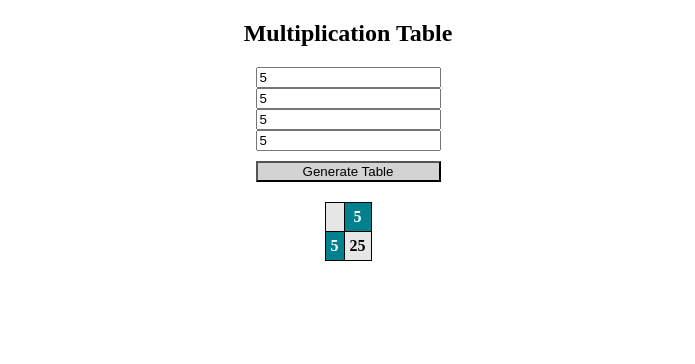
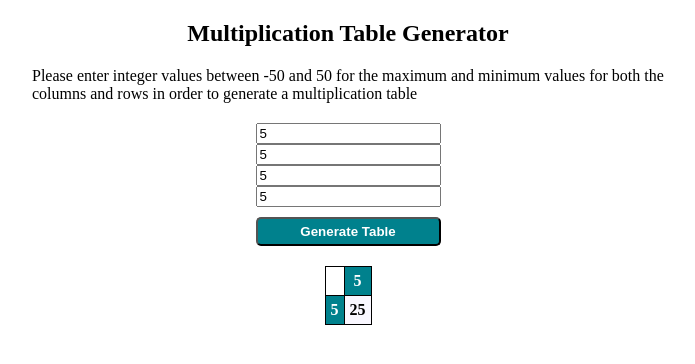
Before and after one commit to axwxs/GUI-HW3, a plain HTML site: page index.html in a window 1280 px wide. Both pictures are taken after typing "5", "5", "5", "5" into the empty fields and a click on the button "Generate Table". Shown: the whole page, without its empty margins (292-987 px from the left). Drawn offline with Linux system fonts and the light colour scheme.

Commit message:
Should be done

```diff
--- a/css/stylesheet.css
+++ b/css/stylesheet.css
@@ -1,29 +1,52 @@
+/* Centers header */
 .page-header {
     display: flex;
     justify-content: center;
 }
 
+/* Centers instructions and spaces bottom */
+.instructions {
+    display: flex;
+    justify-content: center;
+    margin: 0 auto;
+    width: 50%;
+    margin-bottom: 20px
+}
+
+/* Centers instructions */
 .input-group {
     display: flex;
     justify-content: center;
-    /*align-items: center;*/
     margin: 0 auto;
-    /*background: red;*/
     width: 50%;
 }
 
+/* Adds some button styling and rounding */
 .input-group button{
     margin-top: 10px;
     margin-bottom: 20px;
-    background: lightgray;
+    padding: 5px;
+    font-weight: bold;
+    background: #00818d;
+    color: white;
+    border-radius: 5px;
     width: 100%
 }
 
+/* Stacks the inputs vertically */
 form {
     display: flex;
     flex-direction: column;
 }
 
+/* Makes the error message red and centered */
+.error-message {
+    display: flex;
+    justify-content: center;
+    color: red;
+}
+
+/* Wrapper that centers table, makes it take up max 80% of viewing screen, and makes overflow scrollable */
 .main-table-container {
     margin: 0 auto;
     max-width: 80vw;
@@ -31,34 +54,45 @@ form {
     overflow: auto;
 }
 
+/* Centers actual table within its wrapper */
 table {
     margin: auto;
 }
 
+/* Makes the border one solid black line */
 table, th, td {
     border-collapse: collapse;
     border: black 1px solid;
 }
 
+/* Adds a little padding to table cells/headers and centers data */
 th, td {
     padding: 5px;
     text-align: center;
 }
 
+/* Gives distinct styling to table header cells */
 th {
     background-color: #00818d;
     color: white;
     font-weight: bold;
 }
 
+/* Gives the standard table cells styling and bolds the font */
 td {
     background-color: #e6e6e6;
     font-weight: bold;
+    min-width: max-content;
 }
 
+/* Creates an alternating table row color */
+tr:nth-child(2n+2) td {
+    background-color: #f9f7ff;
+    text-align: center;
+}
 
-
-
-/*tr:nth-child(even+1) {*/
-/*    background-color: #00818d;*/
-/*}*/
+/* Makes the first (blank) table cell in the top left not inherit styling from above */
+table td:first-child {
+    background-color: white;
+    text-align: center;
+}
--- a/index.html
+++ b/index.html
@@ -7,8 +7,8 @@
     <script src="js/multiplication.js"></script>
 </head>
 <body>
-    <h2 class="page-header">Multiplication Table</h2>
-
+    <h2 class="page-header">Multiplication Table Generator</h2>
+    <p class="instructions">Please enter integer values between -50 and 50 for the maximum and minimum values for both the columns and rows in order to generate a multiplication table</p>
 
     <div class="input-group">
         <form id="numberInputForm">
--- a/js/multiplication.js
+++ b/js/multiplication.js
@@ -1,25 +1,52 @@
 
+// Checks if an input value is an integer
+function isInt(value) {
+    return Number.isInteger(value)
+}
 
-
+// Main function. Takes two valid inputs and creates a multiplication table. Throws an error if the inputs are invalid.
 create_table = function() {
 
     // Resets the table to prevent more than one table from being created
     var mainTable = document.querySelector(".main-table-container");
     mainTable.innerHTML = "";
 
+    // Gets the input from the user
     var cStartValue = document.getElementById("colMin").value
     var cEndValue = document.getElementById("colMax").value
     var rStartValue = document.getElementById("rowMin").value
     var rEndValue = document.getElementById("rowMax").value
 
+
+    // Puts them in array so I can use one variable
     var vals = [cStartValue, cEndValue, rStartValue, rEndValue]
 
+    // Gets the minimum and maximum values for the columns and rows
     var minColValue = Math.min(vals[0], vals[1])
     var maxColValue = Math.max(vals[0], vals[1])
     var minRowValue = Math.min(vals[2], vals[3])
     var maxRowValue = Math.max(vals[2], vals[3])
 
-    newTable = document.createElement("table")
+
+    // Error checking
+    try {
+        if(cStartValue === "" || cEndValue === "" || rStartValue === "" || rEndValue === "")  throw "One or more of the input values are empty";
+        if(isNaN(minColValue) || isNaN(maxColValue) || isNaN(minRowValue) || isNaN(maxRowValue)) throw "One or more of the input values is not a number";
+        if(minColValue < -50 || minRowValue < -50)  throw "One or more of the input values is less than -50";
+        if(maxColValue > 50 || maxRowValue > 50)  throw "One or more of the input values is greater than 50";
+        if ((!isInt(minColValue) || !isInt(maxColValue) || !isInt(minRowValue) || !isInt(maxRowValue))) throw "One or more of the input values is not an integer";
+
+        if(parseInt(cEndValue) < parseInt(cStartValue)) throw "The maximum column value is less than the minimum column value";
+        if(parseInt(rEndValue) < parseInt(rStartValue)) throw "The maximum row value is less than the minimum row value";
+    }
+    catch(err) {
+        mainTable.innerHTML = `<h3 class="error-message">Error: ${err}<br>Please try again</h3>`;
+        return;
+    }
+
+
+    // Creates the actual result table w/o the headers
+    var newTable = document.createElement("table")
     newTable.setAttribute("id", "newTable")
     var newTbody = document.createElement("tbody")
     for (var i = minRowValue; i <= maxRowValue; i++) {
@@ -32,6 +59,7 @@ create_table = function() {
         newTbody.appendChild(tr);
     }
 
+    // Creates the top header row and appends it to the table in proper place
     var hRow = document.createElement("tr");
     hRow.appendChild(document.createElement("td"))
     for (var i = minColValue; i <= maxColValue; i++) {
@@ -40,21 +68,10 @@ create_table = function() {
         hRow.appendChild(th);
     }
     newTbody.insertBefore(hRow, newTbody.firstChild)
+    newTable.appendChild(newTbody);
+    mainTable.appendChild(newTable)
 
-    newTable.appendChild(newTbody);
-
-    var elementToAppend = document.querySelector('.main-table-container')
-
-
-
-    // var addition = document.createElement('div')
-
-    // addition.textContent = 'Added by JavaScript'
-    // elementToAppend.appendChild(addition)
-    // elementToAppend.innerHTML += table;
-
-    elementToAppend.appendChild(newTable)
-
+    // Creates the left header column and appends it to the table in proper place
     var rowsToAppend = document.querySelectorAll("tr")
     var rowValueToAdd = rStartValue
     for (var i = 1; i < rowsToAppend.length; i++) {
@@ -63,8 +80,5 @@ create_table = function() {
     }
 
     console.log('table created');
-    console.log(vals);
-    console.log(rowsToAppend)
-    console.log(rowValueToAdd)
     return false;
 }
```
